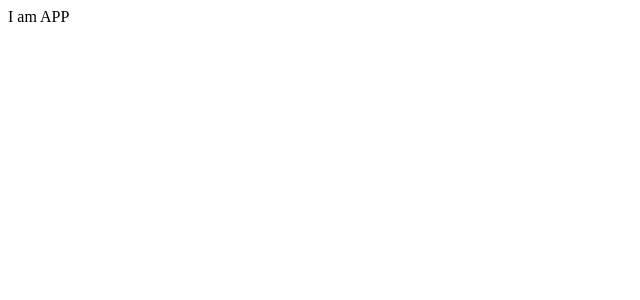
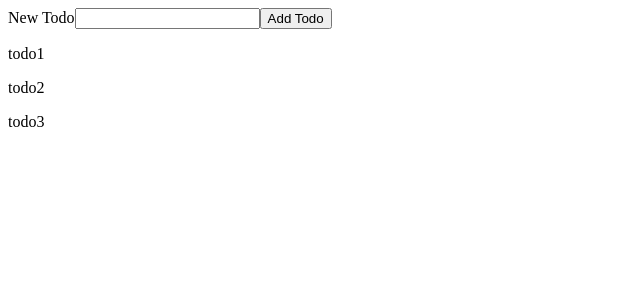
Before and after one commit to nymul-islam-moon/react-anisul-islam, a React (Create React App) app: page / in a window 1280 px wide. Shown: the top 300 px of the page, without its empty margins (0-640 px from the left). Built offline with nearby package versions, Linux system fonts and the light colour scheme.

Commit message:
Class 32
console log data from New Todo Form

```diff
--- a/src/App.js
+++ b/src/App.js
@@ -2,6 +2,7 @@
  * Third Party Section
  */
 import React from 'react';
+import Home from "./STATE_LIFTING/Home";
 
 /**
  * Component Section
@@ -9,7 +10,9 @@
 
 const App = () => {
      return (
-         <div>I am APP</div>
+         <div>
+              <Home />
+         </div>
      );
 };
 
--- /dev/null
+++ b/src/STATE_LIFTING/Home.js
@@ -0,0 +1,21 @@
+import React from 'react';
+import Todos from "./Todos";
+import NewTodo from "./NewTodo";
+
+const Home = () => {
+
+    const todos = [
+        'todo1',
+        'todo2',
+        'todo3',
+    ]
+
+    return (
+        <div>
+            <NewTodo />
+            <Todos todos={todos}/>
+        </div>
+    )
+}
+
+export default Home;
--- /dev/null
+++ b/src/STATE_LIFTING/NewTodo.js
@@ -0,0 +1,25 @@
+import React, {useState} from 'react';
+
+const NewTodo = () => {
+
+    const [todo, setTodo] = useState("")
+
+    const handleInputChange = ( event ) => {
+        setTodo(event.target.value);
+    }
+
+    const handleSubmit = ( event ) => {
+        event.preventDefault();
+        console.log( todo );
+    }
+
+    return (
+        <form onSubmit={handleSubmit}>
+            <label htmlFor="todo">New Todo</label>
+            <input type="text" id="todo" name="todo" value={todo} onChange={handleInputChange} />
+            <button>Add Todo</button>
+        </form>
+    );
+};
+
+export default NewTodo;
--- /dev/null
+++ b/src/STATE_LIFTING/Todo.js
@@ -0,0 +1,13 @@
+import React from 'react';
+
+const Todo = ( props ) => {
+    return (
+        <div>
+            <p>
+                { props.todo }
+            </p>
+        </div>
+    )
+}
+
+export default Todo;
--- /dev/null
+++ b/src/STATE_LIFTING/Todos.js
@@ -0,0 +1,14 @@
+import React from 'react';
+import Todo from './Todo';
+
+const Todos = ( props ) => {
+    return (
+        <div>
+            { props.todos.map( ( todo, index ) => (
+                <Todo key={index} todo={todo}/>
+            )) }
+        </div>
+    )
+}
+
+export default Todos;
```
